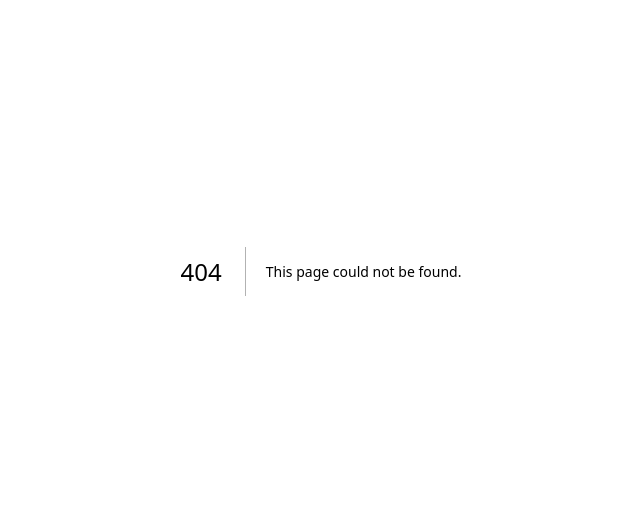
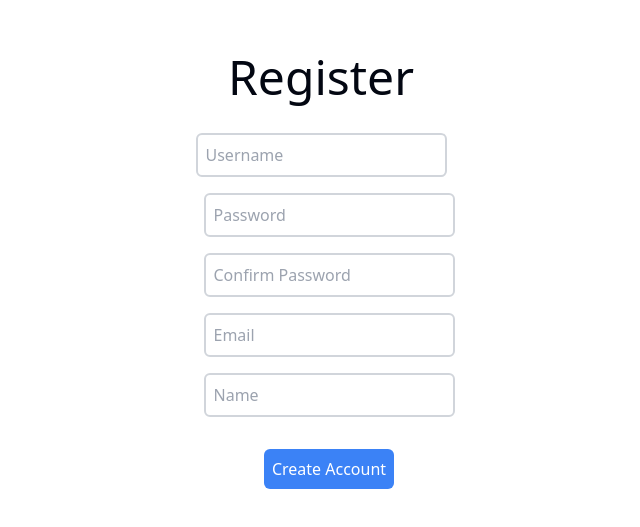
Before and after one commit to AkshayKamath12/Rental-Matchmaker, a Next.js app in the folder app/client/: page /register in a window 1280 px wide. Before the commit this address had no page. Shown: the part 129-656 px from the top of the page, without its empty margins (319-959 px from the left). Built offline with nearby package versions, Linux system fonts and the light colour scheme.

Commit message:
adding register page

```diff
--- a/app/client/src/app/login/page.tsx
+++ b/app/client/src/app/login/page.tsx
@@ -59,6 +59,10 @@ export default function LoginPage() {
         }
       }
 
+      async function handleRegister(){
+        Router.replace("/register");
+      }
+
 
 
       const getProfile = async () =>{
@@ -74,8 +78,8 @@ export default function LoginPage() {
         <div className="flex flex-col items-center space-x-4">
             <input type="text" placeholder="Username or Email" ref={usernameRef} className="border-2 border-gray-300 rounded-md p-2 mb-4" />
             <input type="password" placeholder="Password" ref={passwordRef} className="border-2 border-gray-300 rounded-md p-2 mb-4" />
-            <button className="bg-blue-500 text-white rounded-md p-2" onClick={handleLogin}>Login</button>
-            <button className="bg-blue-500 text-white rounded-md p-2 mt-4">Register</button>
+            <button onClick={handleLogin} className="bg-blue-500 text-white rounded-md p-2">Login</button>
+            <button onClick = {handleRegister} className="bg-blue-500 text-white rounded-md p-2 mt-4">Register</button>
         </div>
       </div>
     )
--- /dev/null
+++ b/app/client/src/app/register/page.tsx
@@ -0,0 +1,59 @@
+"use client";
+import { useRouter } from "next/navigation";
+import { useRef } from "react";
+import { setCookie} from 'cookies-next';
+import { useQuery } from "@tanstack/react-query";
+
+
+
+export default function RegisterPage() {
+
+    const Router = useRouter();
+    const usernameRef = useRef<HTMLInputElement>(null);
+    const passwordRef = useRef<HTMLInputElement>(null);
+    const confirmPasswordRef = useRef<HTMLInputElement>(null);
+    const nameRef = useRef<HTMLInputElement>(null);
+    const emailRef = useRef<HTMLInputElement>(null);
+
+
+
+    async function handleRegister(){
+        const userRefCurrent = usernameRef.current;
+        const passwordRefCurrent = passwordRef.current;
+        const passwordConfirmRefCurrent = confirmPasswordRef.current;
+        const emailRefCurrent = emailRef.current;
+        const nameRefCurrent = nameRef.current
+        return fetch('http://localhost:8080/api/auth/register', {
+            method: 'POST',
+            headers: {
+                'Content-Type': 'application/json',
+            },
+            body: JSON.stringify(
+            {
+                username: userRefCurrent!.value,
+                password: passwordRefCurrent!.value,
+                email: emailRefCurrent!.value,
+                name: nameRefCurrent!.value
+            }),
+        }).then(res => {
+            if(res.ok){
+                Router.replace("/login");
+            }
+        });
+    }
+
+
+    return (
+      <div className="flex flex-col w-[80%] mx-32 h-screen items-center justify-center">
+        <header className="text-5xl mb-8">Register</header>
+        <div className="flex flex-col items-center space-x-4">
+            <input type="text" placeholder="Username" ref={usernameRef} className="border-2 border-gray-300 rounded-md p-2 mb-4" />
+            <input type="password" placeholder="Password" ref={passwordRef} className="border-2 border-gray-300 rounded-md p-2 mb-4" />
+            <input type="password" placeholder="Confirm Password" ref={confirmPasswordRef} className="border-2 border-gray-300 rounded-md p-2 mb-4" />
+            <input type="text" placeholder="Email" ref={emailRef} className="border-2 border-gray-300 rounded-md p-2 mb-4" />
+            <input type="text" placeholder="Name" ref={nameRef} className="border-2 border-gray-300 rounded-md p-2 mb-4" />
+            <button onClick={handleRegister} className="bg-blue-500 text-white rounded-md p-2 mt-4">Create Account</button>
+        </div>
+      </div>
+    )
+  }
--- a/app/client/src/middleware.ts
+++ b/app/client/src/middleware.ts
@@ -9,9 +9,10 @@ export async function middleware(request: NextRequest) {
   console.log("Middleware executed for path:", request.nextUrl.pathname);
   if (res != null) {
     if (!res) {
-      // User is not logged in, redirect to login
-      if (request.nextUrl.pathname !== '/login') {
-        return NextResponse.redirect(new URL('/login', request.url));
+      if (request.nextUrl.pathname == '/register') {
+        return NextResponse.next();
+      }else if (request.nextUrl.pathname !== '/login') {
+        return NextResponse.next();
       }
     } else if (res === true) {
       // User is logged in, prevent access to /login
@@ -25,11 +26,9 @@ export async function middleware(request: NextRequest) {
 }
 
 async function checkAuth(request: NextRequest){
-  const path = request.nextUrl.pathname;
   const loggedIn = await isLoggedIn(request);
-  console.log(loggedIn)
   if (!loggedIn) {
-    console.log("Redirecting to login page");
+    console.log("Not logged in");
     return false;
   }
   return true;
```
